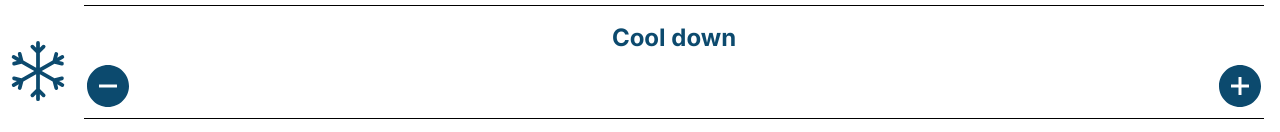
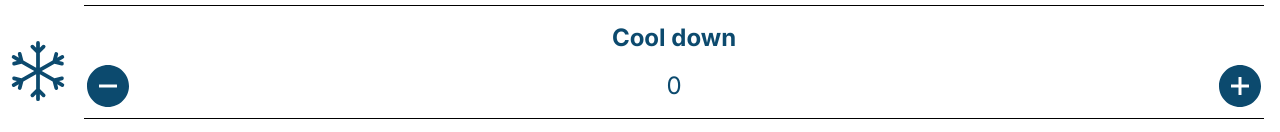
Before and after one commit to Lewisjohnward/tabata-timer, a Next.js app: page / in a window 1280 px wide. Shown: the part 901-1033 px from the top of the page. Built offline with nearby package versions, Linux system fonts and the light colour scheme.

Commit message:
started total intervals and total time

```diff
--- a/src/app/components/addWorkout.tsx
+++ b/src/app/components/addWorkout.tsx
@@ -8,28 +8,45 @@ import { RxSpaceBetweenHorizontally } from 'react-icons/rx'
 import { MdTitle } from 'react-icons/md'
 import { TiTick } from 'react-icons/ti'
 import { HomeProps } from './types'
-import Input from './input'
+import Input, {TextInput} from './input'
 
 const AddWorkout = ({setView} : HomeProps) => {
     const [title, setTitle] = useState("Bicep curls")
-    const [prepare, setPrepare] = useState("10")
-    const [work, setWork] = useState("25")
-    const [rest, setRest] = useState("10")
-    const [cycles, setCycles] = useState("1")
-    const [sets, setSets] = useState("1")
-    const [restBetweenSets, setRestBetweenSets] = useState("0")
-    const [cooldown, setCooldown] = useState("")
-    const [totalTime, setTotalTime] = useState()
+    const [prepare, setPrepare] = useState(10)
+    const [work, setWork] = useState(25)
+    const [rest, setRest] = useState(10)
+    const [cycles, setCycles] = useState(1)
+    const [sets, setSets] = useState(1)
+    const [restBetweenSets, setRestBetweenSets] = useState(0)
+    const [cooldown, setCooldown] = useState(0)
+    //const [totalTime, setTotalTime] = useState(0)
+    const [intervals, setIntervals] = useState(0)
+
+    //const formatTime = (time : number) => {
+
+    //}
 
     const handleReturnHome = () => {
         setView("home")
     }
+    //{`${formatTime(totalTime)}. ${intervals} intervals`}
+
+    const calculateIntervalCount = () => {
+        let totalIntervals = 0
+        if (Number(prepare) > 0) totalIntervals ++
+
+        if (Number(work) > 0) totalIntervals ++
+        if (Number(rest) > 0) totalIntervals ++
+
+        if (Number(cooldown) > 0) totalIntervals ++
+        return totalIntervals
+    }
 
     useEffect(() => {
+        const totalIntervals = calculateIntervalCount()
+        setIntervals(totalIntervals)
 
     }, [prepare, work, rest, cycles, sets, rest, cooldown])
-
-
 
     return (
         <div className="relative text-sky-900 pb-4">
@@ -59,20 +76,20 @@ const AddWorkout = ({setView} : HomeProps) => {
                         </div>
                     </div>
                     <p className="text-center text-2xl">
-                        {"04:00"} . {`${"16"} intervals`}
+                        {`3:00. ${intervals} intervals`}
                     </p>
                 </div>
             </div>
 
             <div className="pr-4 pt-4 space-y-4 text-2xl">
-                <Input inputType={"text"} icon={<MdTitle />} label={"Title"} placeholder={"Bicep curls"} value={title} setValue={setTitle} />
-                <Input inputType={"number"} icon={<FaWalking />} label={"Prepare"} placeholder={"10"} value={prepare} setValue={setPrepare} />
-                <Input inputType={"number"} icon={<GiWeightLiftingUp />} label={"Work"} placeholder={"25"} value={work} setValue={setWork} />
-                <Input inputType={"number"} icon={<GiSofa />} label={"Rest"} placeholder={"10"} value={rest} setValue={setRest} />
-                <Input inputType={"number"} icon={<BsArrowRepeat />} label={"Cycles"} placeholder={"1"} value={cycles} setValue={setCycles} />
-                <Input inputType={"number"} icon={<BsFillStopwatchFill />} label={"Sets"} placeholder={"1"} value={sets} setValue={setSets} />
-                <Input inputType={"number"} icon={<RxSpaceBetweenHorizontally />} label={"Rest between sets"} placeholder={"0"} value={restBetweenSets} setValue={setRestBetweenSets} />
-                <Input inputType={"number"} icon={<BsSnow />} label={"Cool down"} placeholder={"0"} value={cooldown} setValue={setCooldown} />
+                <TextInput inputType={"text"} icon={<MdTitle />} label={"Title"} value={title} setValue={setTitle} />
+                <Input inputType={"number"} icon={<FaWalking />} label={"Prepare"} value={prepare} setValue={setPrepare} />
+                <Input inputType={"number"} icon={<GiWeightLiftingUp />} label={"Work"} value={work} setValue={setWork} />
+                <Input inputType={"number"} icon={<GiSofa />} label={"Rest"} value={rest} setValue={setRest} />
+                <Input inputType={"number"} icon={<BsArrowRepeat />} label={"Cycles"} value={cycles} setValue={setCycles} />
+                <Input inputType={"number"} icon={<BsFillStopwatchFill />} label={"Sets"} value={sets} setValue={setSets} />
+                <Input inputType={"number"} icon={<RxSpaceBetweenHorizontally />} label={"Rest between sets"} value={restBetweenSets} setValue={setRestBetweenSets} />
+                <Input inputType={"number"} icon={<BsSnow />} label={"Cool down"} value={cooldown} setValue={setCooldown} />
             </div>
         </div>
     )
```
